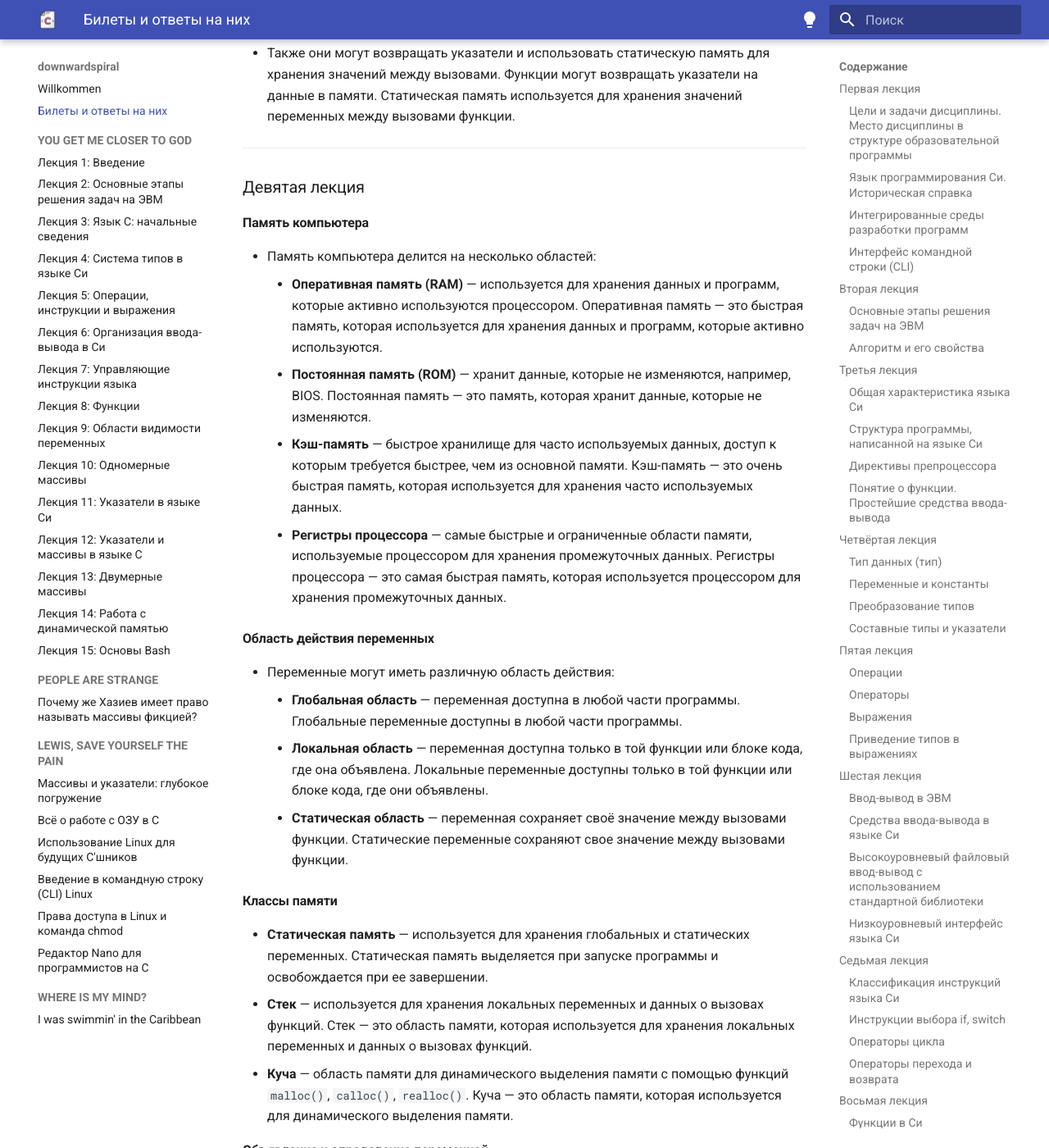
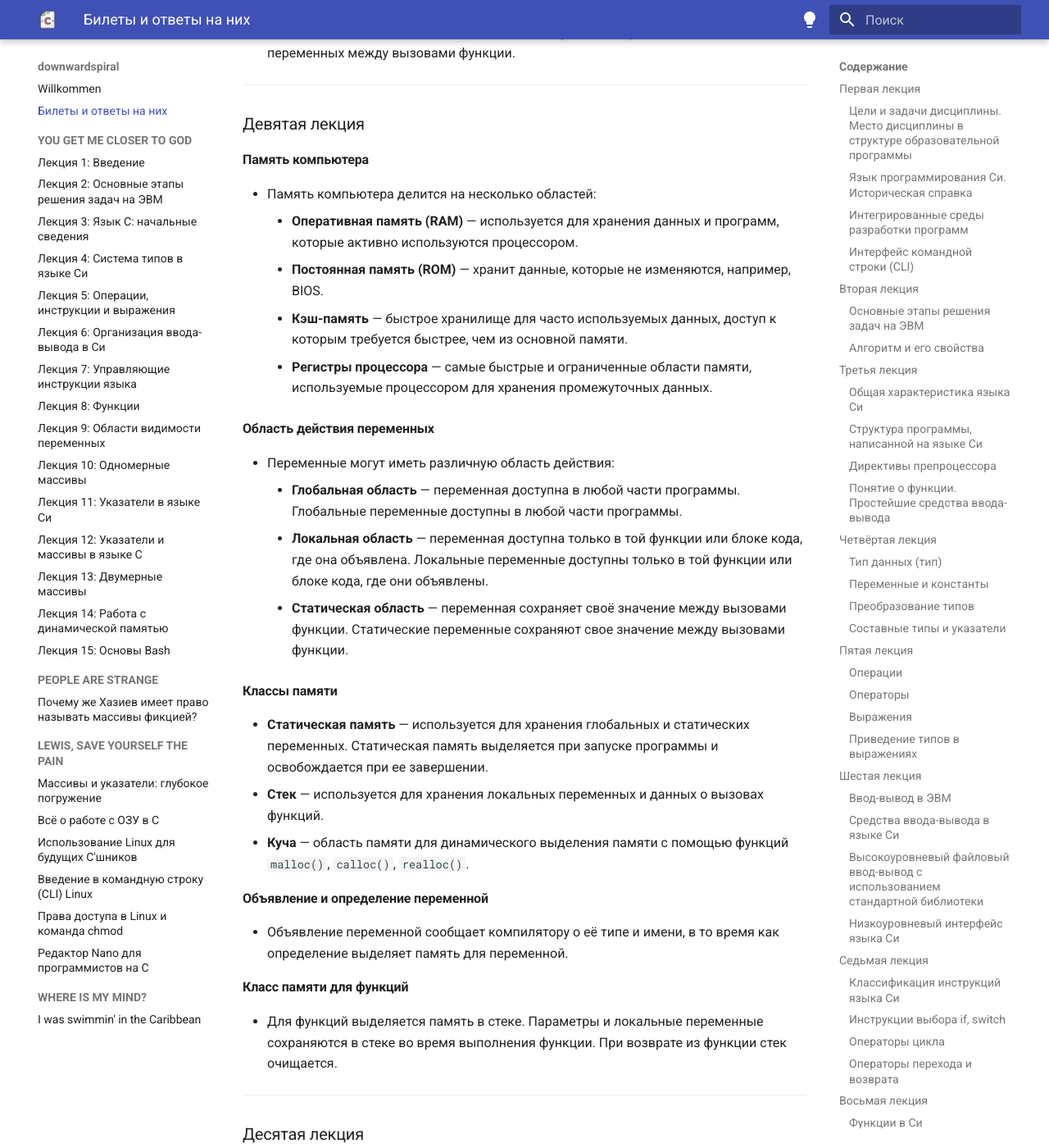
Before and after one commit to b1sted/docs, an MkDocs documentation site: the page built from docs/tickets.md, in a window 1280 px wide and 1400 px high, scrolled down 10993 px. Shown: the whole window at 82% size. Built offline with MkDocs 1.6.1 and Material for MkDocs 9.7.7, drawn with Linux system fonts in a browser that asks for light colours; plug-ins that fetch from the network failed and are left out; some of the changed text lies outside the part shown.

Commit message:
Article update

````diff
--- a/docs/tickets.md
+++ b/docs/tickets.md
@@ -81,8 +81,8 @@ description: "Предполагаемые билеты по программи
      - `double` — число с двойной точностью.  `double`  используется  для  хранения  чисел  с  плавающей  запятой  с  большей  точностью.
 
 #### **Переменные и константы**
-   - **Переменная** — это область памяти, которая хранит изменяемое значение.  Переменные  используются  для  хранения  данных,  которые  могут  изменяться  в  процессе  выполнения  программы.
-   - **Константа** — это значение, которое не может быть изменено во время выполнения программы.  Константы  используются  для  хранения  данных,  которые  не  изменяются.
+   - **Переменная** — это область памяти, которая хранит изменяемое значение.
+   - **Константа** — это значение, которое не может быть изменено во время выполнения программы.
    - В Си переменные и константы объявляются с указанием типа:
      ```c
      int x = 10;  // Переменная
@@ -228,7 +228,7 @@ description: "Предполагаемые билеты по программи
 
 #### **Формальные и фактические параметры**
    - **Формальные параметры** — это переменные, указанные в определении функции, которые используются в теле функции.  Формальные  параметры  —  это  переменные,  которые  объявляются  в  заголовке  функции.
-   - **Фактические параметры** — это значения или переменные, передаваемые в функцию при её вызове.  Фактические  параметры  —  это  значения  или  переменные,  которые  передаются  в  функцию  при  ее  вызове.
+   - **Фактические параметры** — это значения или переменные, передаваемые в функцию при её вызове.
    - Например:
      ```c
      int add(int a, int b) {
@@ -275,10 +275,10 @@ description: "Предполагаемые билеты по программи
 
 #### **Память компьютера**
    - Память компьютера делится на несколько областей:
-     - **Оперативная память (RAM)** — используется для хранения данных и программ, которые активно используются процессором.  Оперативная  память  —  это  быстрая  память,  которая  используется  для  хранения  данных  и  программ,  которые  активно  используются.
-     - **Постоянная память (ROM)** — хранит данные, которые не изменяются, например, BIOS.  Постоянная  память  —  это  память,  которая  хранит  данные,  которые  не  изменяются.
-     - **Кэш-память** — быстрое хранилище для часто используемых данных, доступ к которым требуется быстрее, чем из основной памяти.  Кэш-память  —  это  очень  быстрая  память,  которая  используется  для  хранения  часто  используемых  данных.
-     - **Регистры процессора** — самые быстрые и ограниченные области памяти, используемые процессором для хранения промежуточных данных.  Регистры  процессора  —  это  самая  быстрая  память,  которая  используется  процессором  для  хранения  промежуточных  данных.
+     - **Оперативная память (RAM)** — используется для хранения данных и программ, которые активно используются процессором.
+     - **Постоянная память (ROM)** — хранит данные, которые не изменяются, например, BIOS.
+     - **Кэш-память** — быстрое хранилище для часто используемых данных, доступ к которым требуется быстрее, чем из основной памяти.
+     - **Регистры процессора** — самые быстрые и ограниченные области памяти, используемые процессором для хранения промежуточных данных.
 
 #### **Область действия переменных**
    - Переменные могут иметь различную область действия:
@@ -288,14 +288,14 @@ description: "Предполагаемые билеты по программи
 
 #### **Классы памяти**
    - **Статическая память** — используется для хранения глобальных и статических переменных.  Статическая  память  выделяется  при  запуске  программы  и  освобождается  при  ее  завершении.
-   - **Стек** — используется для хранения локальных переменных и данных о вызовах функций.  Стек  —  это  область  памяти,  которая  используется  для  хранения  локальных  переменных  и  данных  о  вызовах  функций.
-   - **Куча** — область памяти для динамического выделения памяти с помощью функций `malloc()`, `calloc()`, `realloc()`.  Куча  —  это  область  памяти,  которая  используется  для  динамического  выделения  памяти.
+   - **Стек** — используется для хранения локальных переменных и данных о вызовах функций.
+   - **Куча** — область памяти для динамического выделения памяти с помощью функций `malloc()`, `calloc()`, `realloc()`.
 
 #### **Объявление и определение переменной**
-   - Объявление переменной сообщает компилятору о её типе и имени, в то время как определение выделяет память для переменной.  Объявление  переменной  сообщает  компилятору  о  ее  типе  и  имени,  а  определение  выделяет  память  для  переменной.
+   - Объявление переменной сообщает компилятору о её типе и имени, в то время как определение выделяет память для переменной.
 
 #### **Класс памяти для функций**
-   - Для функций выделяется память в стеке. Параметры и локальные переменные сохраняются в стеке во время выполнения функции. При возврате из функции стек очищается.  Память  для  функций  выделяется  в  стеке.  При  вызове  функции  в  стеке  создается  новый  фрейм,  в  котором  хранятся  параметры  и  локальные  переменные  функции.  При  возврате  из  функции  фрейм  удаляется  из  стека.
+   - Для функций выделяется память в стеке. Параметры и локальные переменные сохраняются в стеке во время выполнения функции. При возврате из функции стек очищается.
 
 ***
 
@@ -439,12 +439,12 @@ description: "Предполагаемые билеты по программи
 ### Четырнадцатая лекция
 
 #### **Динамическая память**
-   - Динамическая память используется для выделения памяти в процессе выполнения программы. Для работы с динамической памятью в Си используются функции `malloc()`, `calloc()`, `realloc()` и `free()`.  Динамическая  память  позволяет  выделять  память  во  время  выполнения  программы.
+   - Динамическая память используется для выделения памяти в процессе выполнения программы. Для работы с динамической памятью в Си используются функции `malloc()`, `calloc()`, `realloc()` и `free()`.
 
 #### **Функции для динамического распределения памяти**
-   - **`malloc()`** — выделяет память для заданного количества байт.  `malloc()`  выделяет  память  для  заданного  количества  байт.
-   - **`calloc()`** — выделяет память и инициализирует её нулями.  `calloc()`  выделяет  память  и  заполняет  ее  нулями.
-   - **`realloc()`** — изменяет размер ранее выделенного блока памяти.  `realloc()`  изменяет  размер  ранее  выделенного  блока  памяти.
+   - **`malloc()`** — выделяет память для заданного количества байт.
+   - **`calloc()`** — выделяет память и инициализирует её нулями.
+   - **`realloc()`** — изменяет размер ранее выделенного блока памяти.
    - **`free()`** — освобождает ранее выделенную память.  `free()`  освобождает  память,  выделенную  с  помощью  `malloc()`,  `calloc()`  или  `realloc()`.
 
 #### **Использование функций malloc и free**
````
Also changed, not shown: other parts of docs/tickets.md (+3 -3 lines).
